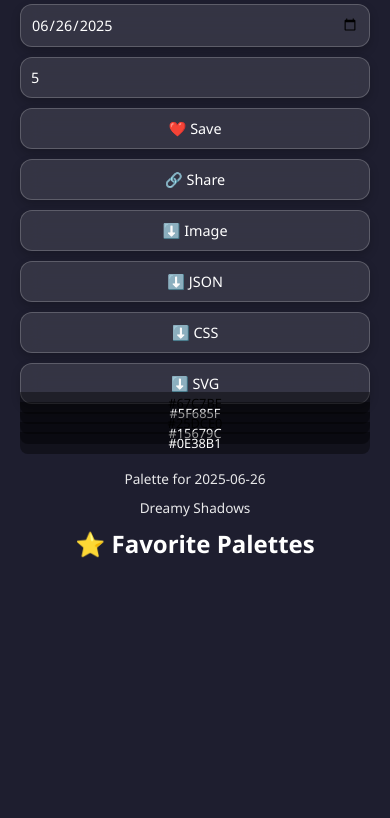
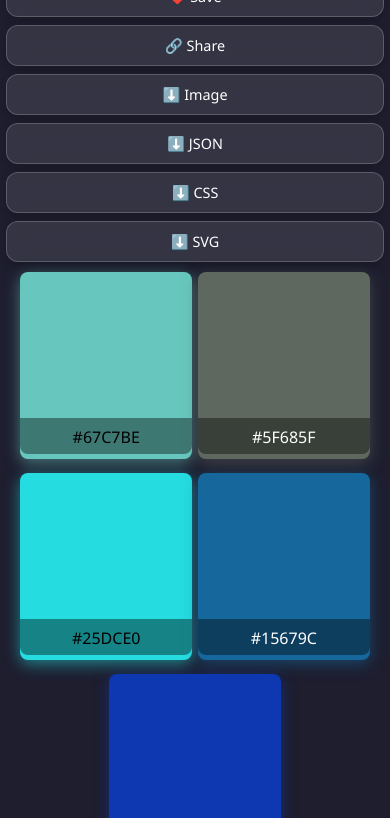
Before and after one commit to amreshasis/Color-palette, a plain HTML site: page index.html in a window 390 px wide. Shown: the part 172-990 px from the top of the page. Before the commit the page ends 844 px from the top, so only its background shows below. Drawn offline with Linux system fonts and the light colour scheme.

Commit message:
Improve mobile responsiveness and alignment

```diff
--- a/style.css
+++ b/style.css
@@ -148,11 +148,80 @@ h1 {
 
 /* Mobile Responsive */
 @media (max-width: 600px) {
+  body {
+    padding: 4px;
+    min-height: 100vh;
+    align-items: flex-start;
+  }
+  .container {
+    padding: 10px 2px 8px 2px;
+    max-width: 100vw;
+    border-radius: 0;
+    box-shadow: none;
+    min-width: 0;
+    width: 100vw;
+  }
   .palette {
-    flex-direction: column;
+    gap: 6px;
+    flex-wrap: wrap;
+    justify-content: center;
   }
-
+  .color-box {
+    min-width: 44vw;
+    max-width: 48vw;
+    height: 48vw;
+    margin-bottom: 8px;
+    border-radius: 8px;
+    font-size: 0.8rem;
+    flex: none;
+    display: flex;
+    align-items: flex-end;
+    justify-content: center;
+  }
+  .color-label {
+    font-size: 1rem;
+    padding: 8px 0 6px 0;
+    border-radius: 0 0 8px 8px;
+    width: 100%;
+    text-align: center;
+  }
   .controls {
     flex-direction: column;
+    gap: 8px;
+    align-items: stretch;
+    margin-bottom: 10px;
+  }
+  .favorites {
+    flex-direction: column;
+    gap: 8px;
+    align-items: stretch;
+  }
+  .favorite {
+    margin-bottom: 8px;
+    min-width: 0;
+    justify-content: flex-start;
+  }
+  .favorite div {
+    width: 16vw;
+    height: 16vw;
+    max-width: 32px;
+    max-height: 32px;
+  }
+  input, select, button {
+    font-size: 1rem;
+    padding: 8px 6px;
+    width: 100%;
+    box-sizing: border-box;
+  }
+  h1 {
+    font-size: 1.1rem;
+    margin-bottom: 10px;
+    word-break: break-word;
+  }
+  .date-info,
+  .palette-name {
+    font-size: 1rem;
+    margin-bottom: 8px;
+    word-break: break-word;
   }
 }
```
